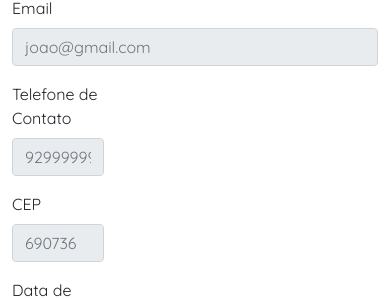
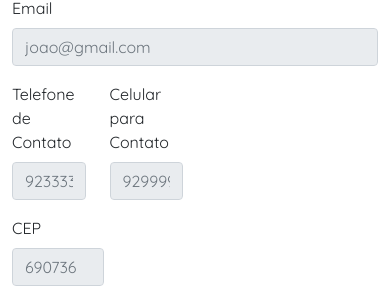
Before and after one commit to Ryan-Albuquerque/app-bd, a React (Create React App) app: page /edit/1 in a window 390 px wide. Shown: the part 343-642 px from the top of the page. Built offline with nearby package versions, Linux system fonts and the light colour scheme; no server answers.

Commit message:
phone contacts and logo

```diff
--- a/public/index.html
+++ b/public/index.html
@@ -2,7 +2,7 @@
 <html lang="en">
   <head>
     <meta charset="utf-8" />
-    <link rel="icon" href="%PUBLIC_URL%/favicon.ico" />
+    <link rel="icon" href="https://bemoldigital.com.br/images/logos/bemol-digital-colorful.svg" />
     <meta name="viewport" content="width=device-width, initial-scale=1" />
     <meta name="theme-color" content="#000000" />
     <meta
--- a/src/components/FormUser/index.js
+++ b/src/components/FormUser/index.js
@@ -20,6 +20,8 @@ function FormUser({props}) {
         e.preventDefault();
 
         try {
+            user.phoneContacts = [user.phoneContacts0, user.phoneContacts1]
+
             const response = await api.post('/user', user);
 
             Notification(Constants.Notification.types.success, response.data.message);
@@ -43,6 +45,7 @@ function FormUser({props}) {
         e.preventDefault();
 
         try {
+            user.phoneContacts = [user.phoneContacts0, user.phoneContacts1]
             const response = await api.patch(`/user/${user._id}`, user);
 
             Notification(Constants.Notification.types.success, response.data.message);
@@ -62,6 +65,7 @@ function FormUser({props}) {
         const fecthData = async () =>{
             try {
                 const response = await api.get(`/user/${props.match.params.id}`);
+
                 response.data.user.bornDate = moment(response.data.user.bornDate);
 
                 let year = response.data.user.bornDate.year();
@@ -77,6 +81,10 @@ function FormUser({props}) {
                 }
 
                 response.data.user.bornDate = `${year}-${month}-${day}`
+
+                response.data.user.phoneContacts0 = response.data.user.phoneContacts[0];
+                response.data.user.phoneContacts1 = response.data.user.phoneContacts[1];
+
                 setUser(response.data.user)
             } catch (error) {
                 const message = getErrorMessage(error)
@@ -110,10 +118,17 @@ function FormUser({props}) {
                     <Form.Label>Email</Form.Label>
                     <Form.Control type="email" placeholder="joao@gmail.com" onChange={(e)=>setUser({...user, email: e.target.value})} disabled={!edit && !props.isNew} defaultValue={user.email}/>
                 </Form.Group>
-                <Form.Group className="py-2 w-25">
-                    <Form.Label>Telefone de Contato</Form.Label>
-                    <Form.Control type="text" placeholder="9299999999" onChange={(e)=>setUser({...user, phoneContacts: [e.target.value]})} disabled={!edit && !props.isNew} defaultValue={user.phoneContacts}/>
-                </Form.Group>
+                <Row>
+                    <Form.Group className="py-2 w-25">
+                        <Form.Label>Telefone de Contato</Form.Label>
+                        <Form.Control type="text" placeholder="9233333333" onChange={(e)=>setUser({...user, phoneContacts0: e.target.value})} disabled={!edit && !props.isNew} defaultValue={user.phoneContacts0}/>
+                    </Form.Group>
+                    <Form.Group className="py-2 w-25">
+                        <Form.Label>Celular para Contato</Form.Label>
+                        <Form.Control type="text" placeholder="92999999999" onChange={(e)=>setUser({...user, phoneContacts1: e.target.value})} disabled={!edit && !props.isNew} defaultValue={user.phoneContacts1}/>
+                    </Form.Group>
+
+                </Row>
                 <Form.Group className="py-2 w-25">
                     <Form.Label>CEP</Form.Label>
                     <Form.Control type="number" placeholder="69073630" onChange={(e)=>setUser({...user, cep: e.target.value})} disabled={!edit && !props.isNew} defaultValue={user.cep}/>
```
